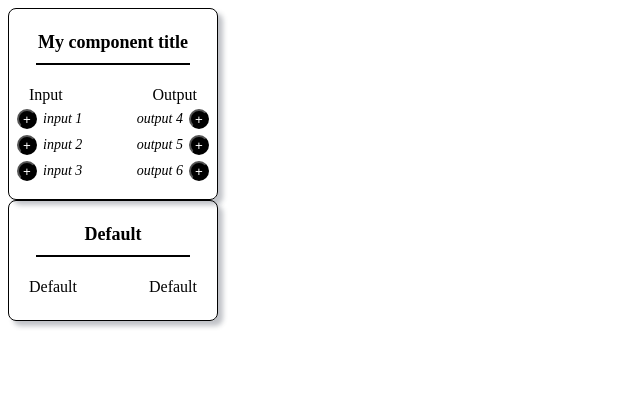
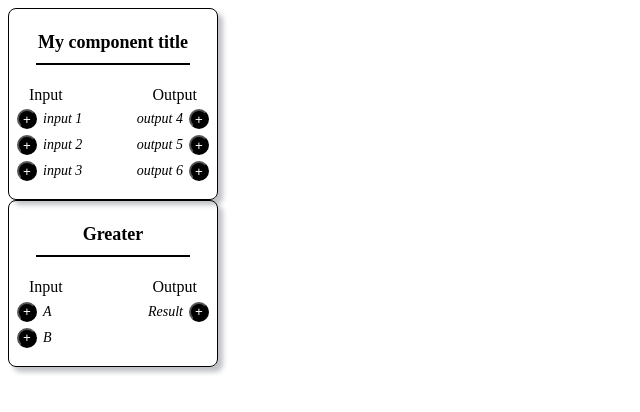
Before and after one commit to jsperafico/webcomponents, a plain HTML site: page v3/components/node-wrangler/node-item/node-item.html in a window 1280 px wide. Shown: the whole page, without its empty margins (0-640 px from the left). Drawn offline with Linux system fonts and the light colour scheme.

Commit message:
programatically created

```diff
--- a/v3/components/initializer.js
+++ b/v3/components/initializer.js
@@ -1,4 +1,8 @@
 class ComponentFactory {
+    constructor() {
+        this._incremental = 0;
+    }
+
     register(...elements) {
         elements.forEach(element =>
             customElements.define(this._toTagName(element), element)
@@ -8,9 +12,15 @@ class ComponentFactory {
     _toTagName(element) {
         return element.name.match(/[A-Z][a-z0-9]+|[0-9][a-z0-9]+/g).join('-').toLocaleLowerCase();
     }
+
+    get incremental() {
+        return this._incremental++;
+    }
 }
 
-export default new ComponentFactory();
+const COMPONENT_FACTORY = new ComponentFactory();
+
+export default COMPONENT_FACTORY;
 
 export class AbstractElement extends HTMLElement {
     constructor() {
--- a/v3/components/node-wrangler/node-item/node-item.html
+++ b/v3/components/node-wrangler/node-item/node-item.html
@@ -1,8 +1,11 @@
 <script type="module">
     import COMPONENT_FACTORY from '../../initializer.js';
-    import NodeItem from './node-item.js';
+    import NodeItem, { createNode, Node } from './node-item.js';
 
     COMPONENT_FACTORY.register(NodeItem);
+
+    let entry = new Node(1, 'Greater', ['A', 'B'], ['Result']);
+    document.body.appendChild(createNode(entry));
 </script>
 
 <link rel="stylesheet" href="node-item.css">
@@ -27,7 +30,9 @@
     <span slot="title">My component title</span>
     <span slot="input">Input</span>
     <span slot="output">Output</span>
+    <!-- Multiple elements can go into the same slot -->
     <div slot="input-list">
+        <!-- Migrate to it's own webcomponent -->
         <button id="input_1">+</button><label for="input_1">input 1</label>
         <button id="input_2">+</button><label for="input_2">input 2</label>
         <button id="input_3">+</button><label for="input_3">input 3</label>
@@ -38,6 +43,3 @@
         <label for="input_6">output 6</label><button id="input_6">+</button>
     </div>
 </node-item>
-
-<node-item id="dinamic">
-</node-item>
--- a/v3/components/node-wrangler/node-item/node-item.js
+++ b/v3/components/node-wrangler/node-item/node-item.js
@@ -1,3 +1,4 @@
+import COMPONENT_FACTORY from '../../initializer.js'
 import { AbstractElement } from '../../initializer.js'
 
 //https://github.com/octref/web-components-examples/tree/master/editable-list
@@ -26,61 +27,51 @@ export default class NodeItem extends AbstractElement {
 }
 
 export function createNode(value) {
-    if (!(node instanceof Node)) {
+    if (!(value instanceof Node)) {
         throw new Error("In order to create a node, please provide a Node specification.");
     }
 
     let node = document.createElement('node-item');
     node.id = value.id;
 
-    let title = document.createElement('span');
-    title.slot = "title";
-    title.value = value.title;
-    node.appendChild(title);
+    node.appendChild(slotedDescription('span', 'title', value.title));
+    node.appendChild(slotedDescription('span', 'input', 'Input'));
+    node.appendChild(slotedDescription('span', 'output', 'Output'));
 
-    let input = document.createElement('span');
-    input.slot = "input";
-    input.value = "Input";
-    node.appendChild(input);
+    node.appendChild(listConnectables(node.id, true, value.inputs));
+    node.appendChild(listConnectables(node.id, false, value.outputs));
 
-    let output = document.createElement('span');
-    output.slot = "output";
-    output.value = "Output";
-    node.appendChild(output);
+    return node;
+}
 
-    let incremental = 0;
+export function slotedDescription(tag, slot, value) {
+    let element = document.createElement(tag);
+    element.slot = slot;
+    element.innerHTML = value;
+    return element;
+}
 
-    let input_div = document.createElement('div');
-    input_div.slot="input-list";
-    value.inputs.forEach(element => {
+export function listConnectables(parent_idx, isInput, items) {
+    let div = document.createElement('div');
+    div.slot = isInput ? 'input-list' : 'output-list';
+    items.forEach(element => {
+        let idx = COMPONENT_FACTORY.incremental;
+
         let button = document.createElement('button');
-        button.id = `${value.id}_i_${incremental}`;
-        button.value = '+';
+        button.id = `${parent_idx}_${idx}`;
+        button.innerText = '+';
 
         let label = document.createElement('label');
-        label.for = `${value.id}_i_${incremental++}`;
-        label.value = element;
+        label.setAttribute('for', `${parent_idx}_${idx}`);
+        label.innerHTML = element;
 
-        input_div.append(button, label);
+        if (isInput) {
+            div.append(button, label);
+        } else {
+            div.append(label, button);
+        }
     });
-    node.appendChild(input_div);
-
-    let output_div = document.createElement('div');
-    output_div.slot="output-list";
-    value.outputs.forEach(element => {
-        let button = document.createElement('button');
-        button.id = `${value.id}_i_${incremental}`;
-        button.value = '+';
-
-        let label = document.createElement('label');
-        label.for = `${value.id}_i_${incremental++}`;
-        label.value = element;
-
-        output_div.append(label, button);
-    });
-    node.appendChild(output_div);
-
-    return node;
+    return div;
 }
 
 export class Node {
```
